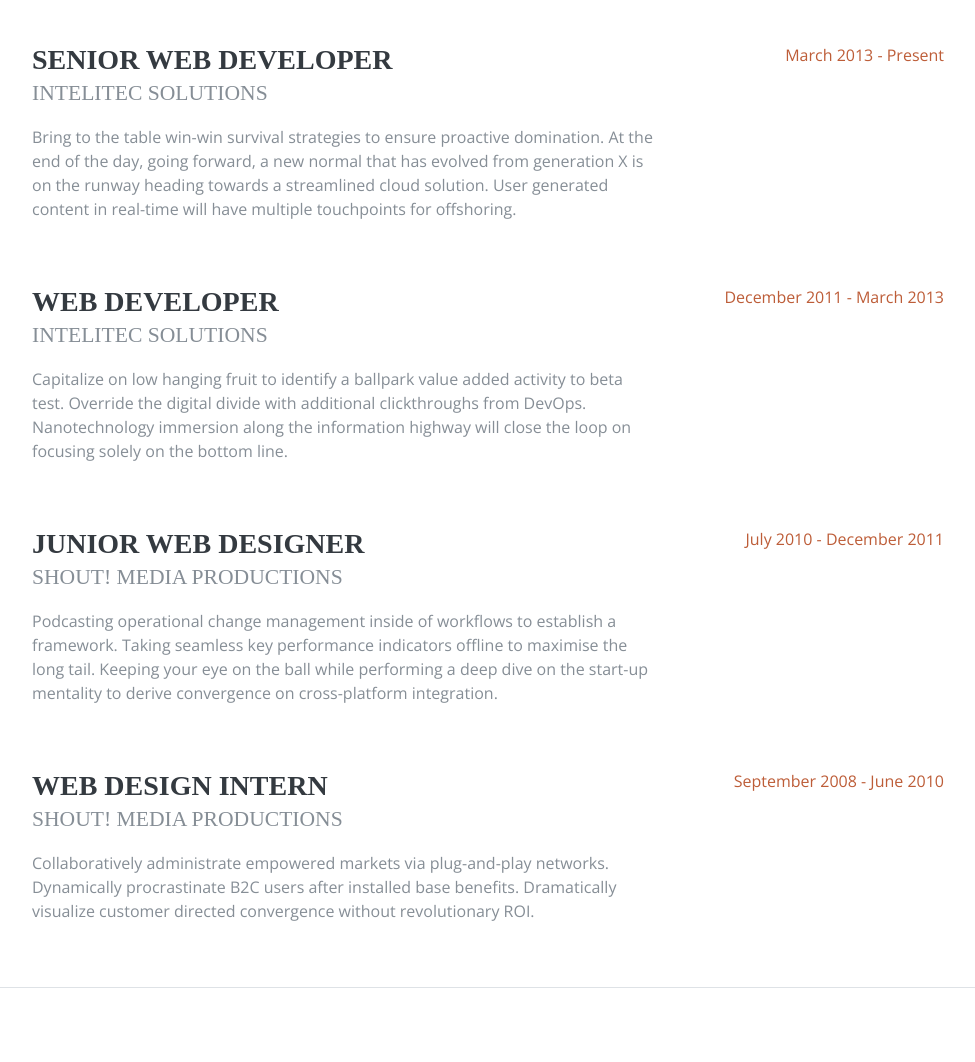
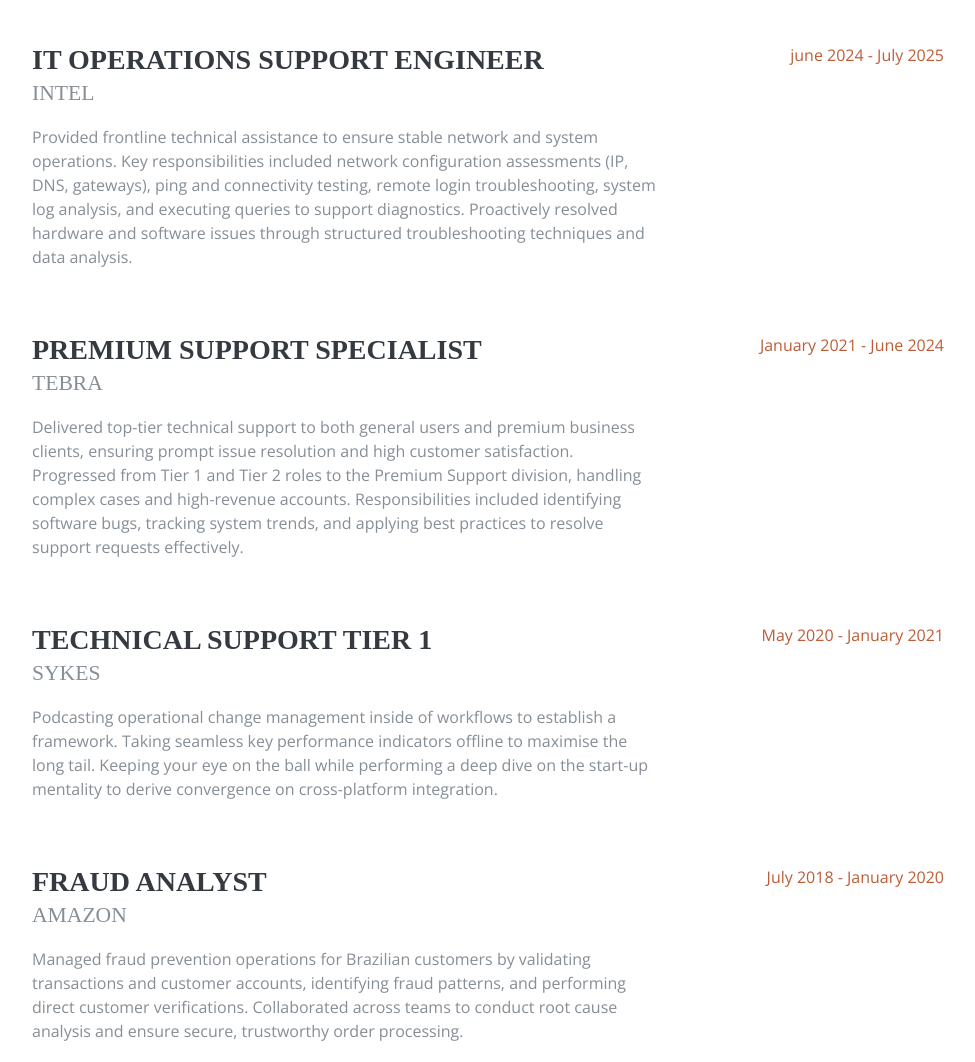
Before and after one commit to dachabeicr/dachabeicr.github.io, a plain HTML site: page index.html in a window 1280 px wide. Shown: the part 920-1982 px from the top of the page, without its empty margins (288-1263 px from the left). Drawn offline with nearby package versions, Linux system fonts and the light colour scheme; a web font is replaced by a local one.

Commit message:
Update index.html

```diff
--- a/index.html
+++ b/index.html
@@ -55,7 +55,7 @@
             <a class="nav-link js-scroll-trigger" href="#interests">Interests</a>
           </li>
           <li class="nav-item">
-            <a class="nav-link js-scroll-trigger" href="#awards">Awards</a>
+            <a class="nav-link js-scroll-trigger" href="#awards">Certifications</a>
           </li>
         </ul>
       </div>
@@ -115,45 +115,45 @@
 
           <div class="resume-item d-flex flex-column flex-md-row mb-5">
             <div class="resume-content mr-auto">
-              <h3 class="mb-0">Senior Web Developer</h3>
-              <div class="subheading mb-3">Intelitec Solutions</div>
-              <p>Bring to the table win-win survival strategies to ensure proactive domination. At the end of the day, going forward, a new normal that has evolved from generation X is on the runway heading towards a streamlined cloud solution. User generated content in real-time will have multiple touchpoints for offshoring.</p>
+              <h3 class="mb-0">IT Operations Support Engineer</h3>
+              <div class="subheading mb-3">Intel</div>
+              <p>Provided frontline technical assistance to ensure stable network and system operations. Key responsibilities included network configuration assessments (IP, DNS, gateways), ping and connectivity testing, remote login troubleshooting, system log analysis, and executing queries to support diagnostics. Proactively resolved hardware and software issues through structured troubleshooting techniques and data analysis.</p>
             </div>
             <div class="resume-date text-md-right">
-              <span class="text-primary">March 2013 - Present</span>
+              <span class="text-primary">june 2024 - July 2025</span>
             </div>
           </div>
 
           <div class="resume-item d-flex flex-column flex-md-row mb-5">
             <div class="resume-content mr-auto">
-              <h3 class="mb-0">Web Developer</h3>
-              <div class="subheading mb-3">Intelitec Solutions</div>
-              <p>Capitalize on low hanging fruit to identify a ballpark value added activity to beta test. Override the digital divide with additional clickthroughs from DevOps. Nanotechnology immersion along the information highway will close the loop on focusing solely on the bottom line.</p>
+              <h3 class="mb-0">Premium support Specialist</h3>
+              <div class="subheading mb-3">Tebra</div>
+              <p>Delivered top-tier technical support to both general users and premium business clients, ensuring prompt issue resolution and high customer satisfaction. Progressed from Tier 1 and Tier 2 roles to the Premium Support division, handling complex cases and high-revenue accounts. Responsibilities included identifying software bugs, tracking system trends, and applying best practices to resolve support requests effectively.</p>
             </div>
             <div class="resume-date text-md-right">
-              <span class="text-primary">December 2011 - March 2013</span>
+              <span class="text-primary">January 2021 - June 2024</span>
             </div>
           </div>
 
           <div class="resume-item d-flex flex-column flex-md-row mb-5">
             <div class="resume-content mr-auto">
-              <h3 class="mb-0">Junior Web Designer</h3>
-              <div class="subheading mb-3">Shout! Media Productions</div>
+              <h3 class="mb-0">Technical Support tier 1</h3>
+              <div class="subheading mb-3">Sykes</div>
               <p>Podcasting operational change management inside of workflows to establish a framework. Taking seamless key performance indicators offline to maximise the long tail. Keeping your eye on the ball while performing a deep dive on the start-up mentality to derive convergence on cross-platform integration.</p>
             </div>
             <div class="resume-date text-md-right">
-              <span class="text-primary">July 2010 - December 2011</span>
+              <span class="text-primary">May 2020 - January 2021</span>
             </div>
           </div>
 
           <div class="resume-item d-flex flex-column flex-md-row">
             <div class="resume-content mr-auto">
-              <h3 class="mb-0">Web Design Intern</h3>
-              <div class="subheading mb-3">Shout! Media Productions</div>
-              <p>Collaboratively administrate empowered markets via plug-and-play networks. Dynamically procrastinate B2C users after installed base benefits. Dramatically visualize customer directed convergence without revolutionary ROI.</p>
+              <h3 class="mb-0">Fraud Analyst</h3>
+              <div class="subheading mb-3">Amazon</div>
+              <p>Managed fraud prevention operations for Brazilian customers by validating transactions and customer accounts, identifying fraud patterns, and performing direct customer verifications. Collaborated across teams to conduct root cause analysis and ensure secure, trustworthy order processing.</p>
             </div>
             <div class="resume-date text-md-right">
-              <span class="text-primary">September 2008 - June 2010</span>
+              <span class="text-primary">July 2018 - January 2020</span>
             </div>
           </div>
 
@@ -167,17 +167,17 @@
 
           <div class="resume-item d-flex flex-column flex-md-row mb-5">
             <div class="resume-content mr-auto">
-              <h3 class="mb-0">University of Colorado Boulder</h3>
-              <div class="subheading mb-3">Bachelor of Science</div>
+              <h3 class="mb-0">Universidad Americana</h3>
+              <div class="subheading mb-3">Bachelor of Systems Engineering</div>
               <div>Computer Science - Web Development Track</div>
-              <p>GPA: 3.23</p>
+              <p>GPA: 3.24</p>
             </div>
             <div class="resume-date text-md-right">
-              <span class="text-primary">August 2006 - May 2010</span>
+              <span class="text-primary">May 2015 - Expected graduation 2026</span>
             </div>
           </div>
 
-          <div class="resume-item d-flex flex-column flex-md-row">
+          //<div class="resume-item d-flex flex-column flex-md-row">
             <div class="resume-content mr-auto">
               <h3 class="mb-0">James Buchanan High School</h3>
               <div class="subheading mb-3">Technology Magnet Program</div>
@@ -186,7 +186,7 @@
             <div class="resume-date text-md-right">
               <span class="text-primary">August 2002 - May 2006</span>
             </div>
-          </div>
+          </div>//
 
         </div>
       </section>
```
